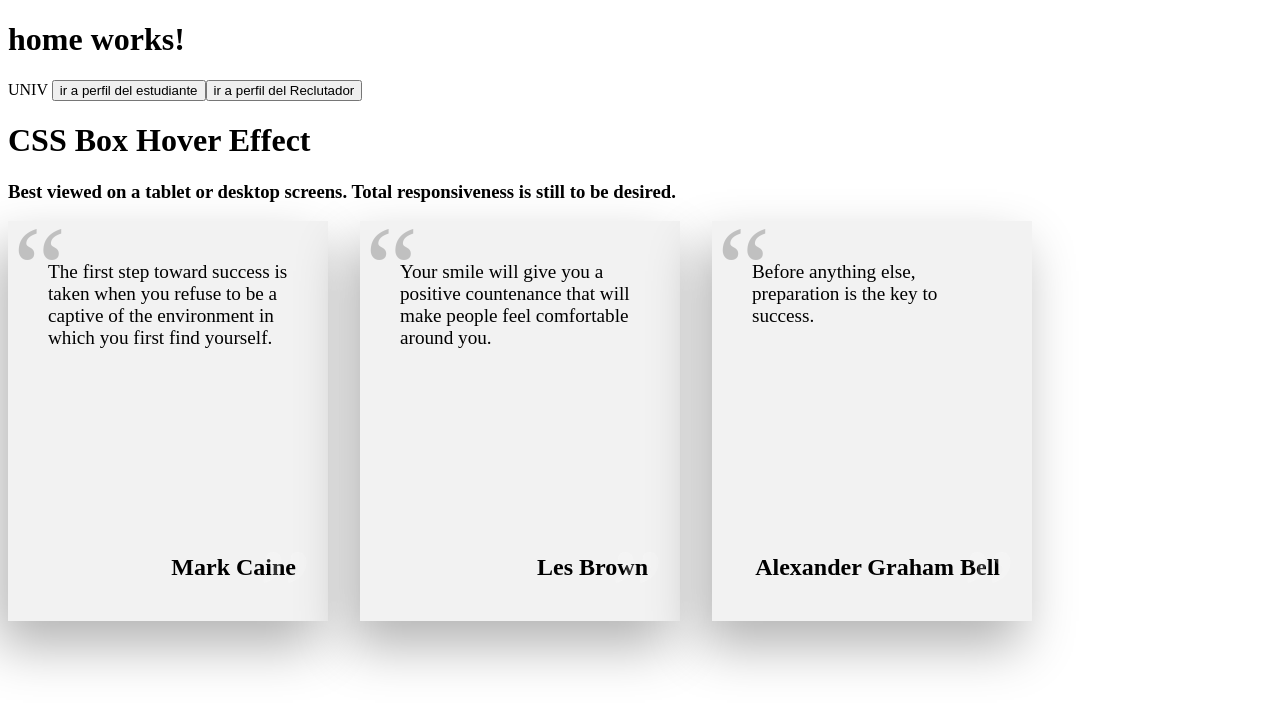
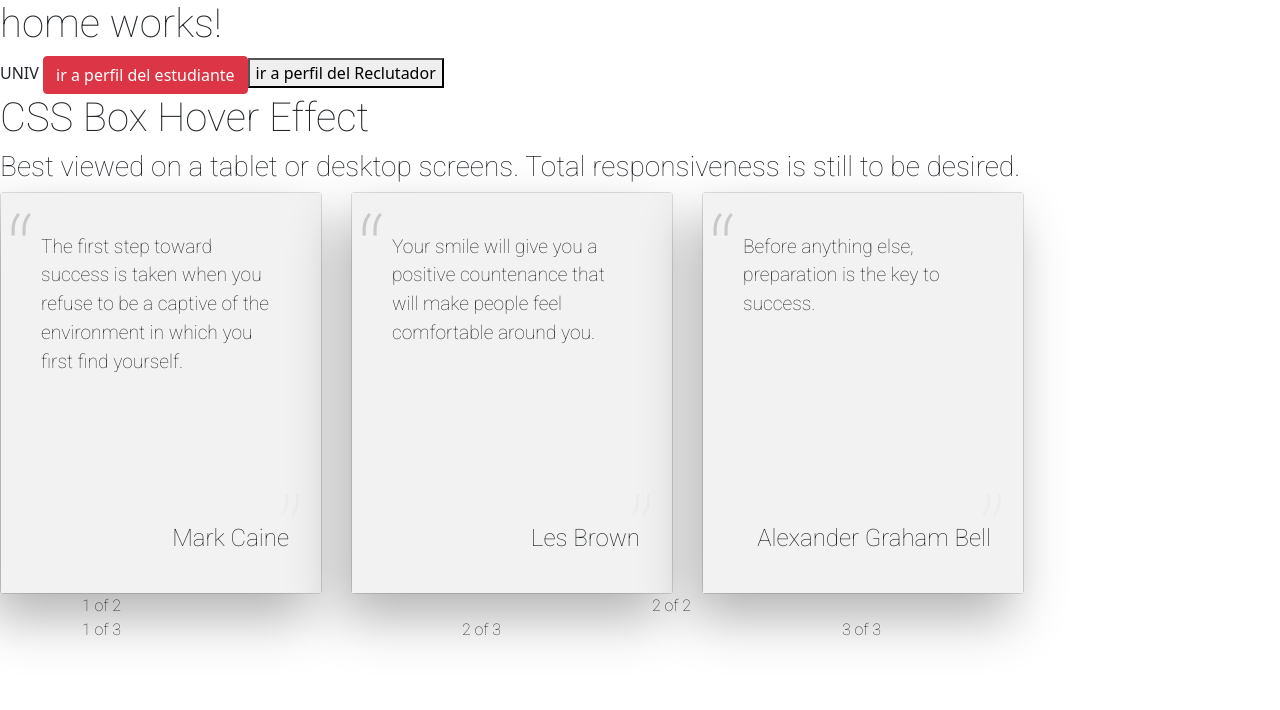
Before and after one commit to emilianoInsfran/univ, an Angular app: page / in a window 1280 px wide. Shown: the top 710 px of the page. Built offline with nearby package versions, Linux system fonts and the light colour scheme.

Commit message:
deploy heroku

```diff
--- a/angular.json
+++ b/angular.json
@@ -31,9 +31,13 @@
               "src/assets"
             ],
             "styles": [
+              "node_modules/bootstrap/dist/css/bootstrap.min.css",
               "src/styles.scss"
             ],
-            "scripts": []
+            "scripts": [
+              "node_modules/jquery/dist/jquery.min.js",
+              "node_modules/bootstrap/dist/js/bootstrap.min.js"
+            ]
           },
           "configurations": {
             "production": {
--- a/package.json
+++ b/package.json
@@ -19,8 +19,11 @@
     "@angular/platform-browser": "~12.0.1",
     "@angular/platform-browser-dynamic": "~12.0.1",
     "@angular/router": "~12.0.1",
+    "@popperjs/core": "^2.10.2",
     "body-parser": "^1.19.0",
+    "bootstrap": "^5.1.1",
     "express": "^4.17.1",
+    "jquery": "^3.6.0",
     "rxjs": "~6.6.0",
     "tslib": "^2.1.0",
     "zone.js": "~0.11.4"
--- a/src/app/home/home.component.html
+++ b/src/app/home/home.component.html
@@ -1,5 +1,5 @@
 <h1>home works!</h1> UNIV
-<button (click)="gotoPage('/perfilEstudiante')">ir a perfil del estudiante</button>
+<button (click)="gotoPage('/perfilEstudiante')" class="btn btn-danger">ir a perfil del estudiante</button>
 <button (click)="gotoPage('/perfilReclutador')">ir a perfil del Reclutador</button>
 
 <h1>CSS Box Hover Effect</h1>
@@ -27,3 +27,25 @@
       <div class="bg"></div>
     </div>
   </div>
+
+  <div class="container">
+    <div class="row">
+      <div class="col-12 col-md-6">
+        1 of 2
+      </div>
+      <div class="col-12 col-md-6">
+        2 of 2
+      </div>
+    </div>
+    <div class="row">
+      <div class="col-12 col-md-4">
+        1 of 3
+      </div>
+      <div class="col-12 col-md-4">
+        2 of 3
+      </div>
+      <div class="col-12 col-md-4">
+        3 of 3
+      </div>
+    </div>
+  </div>
--- a/src/styles.scss
+++ b/src/styles.scss
@@ -1 +1,6 @@
 /* You can add global styles to this file, and also import other style files */
+@import url('https://fonts.googleapis.com/css2?family=Roboto:wght@100&display=swap');
+//cambiar wght@100 por 300 -https://fonts.google.com/specimen/Roboto
+h1,h2,h3,h4,h5,div,p,span,select,section,input,form {
+    font-family: 'Roboto', sans-serif;
+}
```
Also changed, not shown: 1 other file (tests, documents, lock files or other folders).
